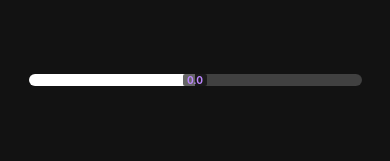
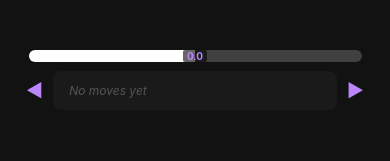
Before and after one commit to guyalt11/chess-app, a React Native app: screen / in a window 390 px wide. Shown: the part 520-681 px from the top of the page. Built offline with nearby package versions, Linux system fonts and the light colour scheme.

Commit message:
Added move history, back/farward

```diff
--- a/App.tsx
+++ b/App.tsx
@@ -9,6 +9,7 @@ import {
   Alert,
   TextInput,
   Platform,
+  ScrollView,
 } from 'react-native';
 
 import ChessBoardWebView, { ChessBoardWebViewRef } from './ChessBoardWebView';
@@ -26,6 +27,10 @@ function App(): React.JSX.Element {
   const [promotionData, setPromotionData] = useState<{ from: string; to: string } | null>(null);
   const [isFenModalVisible, setIsFenModalVisible] = useState(false);
   const [fenInput, setFenInput] = useState('');
+  const [moveHistory, setMoveHistory] = useState<{ san: string; fen: string }[]>([]);
+  const historyIndexRef = useRef<number>(-1); // -1 means at latest position
+  const isReviewingRef = useRef<boolean>(false);
+  const historyScrollRef = useRef<ScrollView>(null);
 
   useEffect(() => {
     const setupEngine = async () => {
@@ -70,7 +75,7 @@ function App(): React.JSX.Element {
                     window.board.position(window.game.fen());
                     window.ReactNativeWebView.postMessage(JSON.stringify({
                       type: 'MOVE',
-                      move: { from: '${from}', to: '${to}', fen: window.game.fen() }
+                      move: { from: '${from}', to: '${to}', san: move.san, fen: window.game.fen() }
                     }));
                     checkStatus();
                   }
@@ -93,6 +98,7 @@ function App(): React.JSX.Element {
 
   // Consolidate computer move trigger into a helper
   const triggerComputerIfItsTurn = (currentTurn: 'w' | 'b', currentFen: string) => {
+    if (isReviewingRef.current) return; // Don't play during history review
     if (currentTurn === computerColorRef.current) {
       setTimeout(() => {
         const pos = currentFen === 'startpos' ? 'startpos' : `fen ${currentFen}`;
@@ -102,11 +108,29 @@ function App(): React.JSX.Element {
     }
   };
 
-  const handleMove = (moveInfo: { from: string; to: string; fen: string }) => {
+  const handleMove = (moveInfo: { from: string; to: string; fen: string; san?: string }) => {
     const nextTurn = moveInfo.fen.split(' ')[1] as 'w' | 'b';
     currentFenRef.current = moveInfo.fen;
     setTurn(nextTurn);
     turnRef.current = nextTurn;
+
+    // Capture BEFORE resetting — the setState callback runs async so refs may have changed by then
+    const wasReviewing = isReviewingRef.current;
+    const reviewIdx = historyIndexRef.current;
+    isReviewingRef.current = false;
+
+    // Record move in history, truncating any future moves if we were in review mode
+    setMoveHistory(prev => {
+      const truncated = wasReviewing
+        ? prev.slice(0, reviewIdx + 1)
+        : prev;
+      const updated = [...truncated, { san: moveInfo.san || `${moveInfo.from}-${moveInfo.to}`, fen: moveInfo.fen }];
+      historyIndexRef.current = updated.length - 1;
+      return updated;
+    });
+
+    // Scroll to end of history
+    setTimeout(() => historyScrollRef.current?.scrollToEnd({ animated: true }), 100);
 
     // Trigger computer if it's its turn
     triggerComputerIfItsTurn(nextTurn, moveInfo.fen);
@@ -121,6 +145,9 @@ function App(): React.JSX.Element {
     setTurn('w');
     turnRef.current = 'w';
     currentFenRef.current = 'startpos';
+    setMoveHistory([]);
+    historyIndexRef.current = -1;
+    isReviewingRef.current = false;
     boardRef.current?.reset();
     engine.send('ucinewgame');
     engine.send('isready');
@@ -166,11 +193,7 @@ function App(): React.JSX.Element {
   const handleLoadFen = () => {
     if (!fenInput.trim()) return;
 
-    // Simple validation: a FEN usually has 6 parts
-    // We'll let the WebView's chess.js do the heavy lifting
     const cleanFen = fenInput.trim();
-
-    // Update internal state
     const parts = cleanFen.split(' ');
     const newTurn = (parts[1] || 'w') as 'w' | 'b';
 
@@ -178,19 +201,76 @@ function App(): React.JSX.Element {
     setTurn(newTurn);
     turnRef.current = newTurn;
     setEvaluation(0);
+    setMoveHistory([]);
+    historyIndexRef.current = -1;
+    isReviewingRef.current = false;
 
-    // Update Board
     boardRef.current?.setFen(cleanFen);
-
-    // Sync Engine
     engine.send('ucinewgame');
     engine.send(`position fen ${cleanFen}`);
 
     setIsFenModalVisible(false);
     setFenInput('');
 
-    // Check if it's computer's turn
     triggerComputerIfItsTurn(newTurn, cleanFen);
+  };
+
+  const handleStepBack = () => {
+    setMoveHistory(prev => {
+      const currentIdx = historyIndexRef.current === -1 ? prev.length - 1 : historyIndexRef.current;
+      const newIdx = Math.max(-1, currentIdx - 1);
+      historyIndexRef.current = newIdx;
+      isReviewingRef.current = newIdx < prev.length - 1;
+
+      const targetFen = newIdx === -1 ? null : prev[newIdx]?.fen;
+      if (targetFen) {
+        boardRef.current?.setFen(targetFen);
+        const t = (targetFen.split(' ')[1] || 'w') as 'w' | 'b';
+        setTurn(t);
+        turnRef.current = t;
+      } else if (newIdx === -1) {
+        // Back to start
+        boardRef.current?.injectJavaScript?.(`
+          if (window.board && window.game) {
+            window.game.reset();
+            window.board.start();
+          }
+        `);
+        setTurn('w');
+        turnRef.current = 'w';
+      }
+      return prev;
+    });
+  };
+
+  const handleStepForward = () => {
+    setMoveHistory(prev => {
+      const currentIdx = historyIndexRef.current;
+      if (currentIdx >= prev.length - 1) {
+        // Already at latest
+        isReviewingRef.current = false;
+        historyIndexRef.current = prev.length - 1;
+        return prev;
+      }
+      const newIdx = currentIdx + 1;
+      historyIndexRef.current = newIdx;
+      isReviewingRef.current = newIdx < prev.length - 1;
+
+      const targetFen = prev[newIdx]?.fen;
+      if (targetFen) {
+        boardRef.current?.setFen(targetFen);
+        const t = (targetFen.split(' ')[1] || 'w') as 'w' | 'b';
+        setTurn(t);
+        turnRef.current = t;
+
+        if (!isReviewingRef.current) {
+          // Reached latest position – re-enable engine if it's computer's turn
+          currentFenRef.current = targetFen;
+          triggerComputerIfItsTurn(t, targetFen);
+        }
+      }
+      return prev;
+    });
   };
 
   return (
@@ -214,12 +294,10 @@ function App(): React.JSX.Element {
           {/* Horizontal Evaluation Bar */}
           <View style={styles.evalBarContainer}>
             <View style={[styles.evalBarBackground, { width: '100%' }]}>
-              {/* White part (left) */}
               <View style={[styles.evalBarFill, {
                 width: `${getEvalPercentage()}%`,
                 backgroundColor: '#FFFFFF'
               }]} />
-              {/* Black part (right) */}
               <View style={[styles.evalBarFill, {
                 width: `${100 - getEvalPercentage()}%`,
                 backgroundColor: '#404040'
@@ -229,6 +307,73 @@ function App(): React.JSX.Element {
               <Text style={styles.evalText}>
                 {evaluation > 0 ? `+${evaluation.toFixed(1)}` : evaluation.toFixed(1)}
               </Text>
+            </View>
+          </View>
+
+          {/* Move History + Navigation */}
+          <View style={styles.historyContainer}>
+            <View style={styles.historyNavRow}>
+              <TouchableOpacity style={styles.navButton} onPress={handleStepBack}>
+                <Text style={styles.navButtonText}>◀</Text>
+              </TouchableOpacity>
+              <ScrollView
+                ref={historyScrollRef}
+                horizontal
+                style={styles.historyScroll}
+                showsHorizontalScrollIndicator={false}
+                contentContainerStyle={styles.historyScrollContent}
+              >
+                {moveHistory.length === 0 ? (
+                  <Text style={styles.noMovesText}>No moves yet</Text>
+                ) : (
+                  Array.from({ length: Math.ceil(moveHistory.length / 2) }, (_, i) => (
+                    <View key={i} style={styles.movePair}>
+                      <Text style={styles.moveNumber}>{i + 1}.</Text>
+                      {moveHistory[i * 2] && (
+                        <TouchableOpacity
+                          onPress={() => {
+                            historyIndexRef.current = i * 2;
+                            isReviewingRef.current = i * 2 < moveHistory.length - 1;
+                            boardRef.current?.setFen(moveHistory[i * 2].fen);
+                            const t = (moveHistory[i * 2].fen.split(' ')[1] || 'w') as 'w' | 'b';
+                            setTurn(t);
+                            turnRef.current = t;
+                          }}
+                        >
+                          <Text style={[
+                            styles.moveText,
+                            historyIndexRef.current === i * 2 && styles.moveTextActive
+                          ]}>
+                            {moveHistory[i * 2].san}
+                          </Text>
+                        </TouchableOpacity>
+                      )}
+                      {moveHistory[i * 2 + 1] && (
+                        <TouchableOpacity
+                          onPress={() => {
+                            historyIndexRef.current = i * 2 + 1;
+                            isReviewingRef.current = (i * 2 + 1) < moveHistory.length - 1;
+                            boardRef.current?.setFen(moveHistory[i * 2 + 1].fen);
+                            const t = (moveHistory[i * 2 + 1].fen.split(' ')[1] || 'w') as 'w' | 'b';
+                            setTurn(t);
+                            turnRef.current = t;
+                          }}
+                        >
+                          <Text style={[
+                            styles.moveText,
+                            historyIndexRef.current === i * 2 + 1 && styles.moveTextActive
+                          ]}>
+                            {moveHistory[i * 2 + 1].san}
+                          </Text>
+                        </TouchableOpacity>
+                      )}
+                    </View>
+                  ))
+                )}
+              </ScrollView>
+              <TouchableOpacity style={styles.navButton} onPress={handleStepForward}>
+                <Text style={styles.navButtonText}>▶</Text>
+              </TouchableOpacity>
             </View>
           </View>
         </View>
@@ -385,6 +530,63 @@ const styles = StyleSheet.create({
     paddingHorizontal: 4,
     borderRadius: 2,
   },
+  historyContainer: {
+    width: '100%',
+    marginTop: 8,
+    paddingHorizontal: 6,
+  },
+  historyNavRow: {
+    flexDirection: 'row',
+    alignItems: 'center',
+  },
+  historyScroll: {
+    flex: 1,
+    backgroundColor: '#1A1A1A',
+    borderRadius: 8,
+    maxHeight: 44,
+  },
+  historyScrollContent: {
+    alignItems: 'center',
+    paddingHorizontal: 8,
+  },
+  movePair: {
+    flexDirection: 'row',
+    alignItems: 'center',
+    paddingHorizontal: 4,
+  },
+  moveNumber: {
+    color: '#666',
+    fontSize: 12,
+    marginRight: 2,
+  },
+  moveText: {
+    color: '#CCC',
+    fontSize: 13,
+    fontWeight: '500',
+    paddingHorizontal: 5,
+    paddingVertical: 6,
+    borderRadius: 4,
+  },
+  moveTextActive: {
+    color: '#BB86FC',
+    backgroundColor: 'rgba(187, 134, 252, 0.15)',
+  },
+  noMovesText: {
+    color: '#555',
+    fontSize: 12,
+    paddingHorizontal: 8,
+    paddingVertical: 12,
+    fontStyle: 'italic',
+  },
+  navButton: {
+    paddingHorizontal: 10,
+    paddingVertical: 10,
+  },
+  navButtonText: {
+    color: '#BB86FC',
+    fontSize: 18,
+    fontWeight: 'bold',
+  },
   boardContainer: {
     justifyContent: 'center',
     alignItems: 'center',
--- a/ChessBoardWebView.tsx
+++ b/ChessBoardWebView.tsx
@@ -213,7 +213,7 @@ const ChessBoardWebView = forwardRef<ChessBoardWebViewRef, Props>(
               board.position(game.fen());
               window.ReactNativeWebView.postMessage(JSON.stringify({
                 type: 'MOVE',
-                move: { from: move.from, to: move.to, fen: game.fen() }
+                move: { from: move.from, to: move.to, san: move.san, fen: game.fen() }
               }));
               sourceSquare = null;
               removeHighlights();
@@ -263,7 +263,7 @@ const ChessBoardWebView = forwardRef<ChessBoardWebViewRef, Props>(
 
             window.ReactNativeWebView.postMessage(JSON.stringify({
               type: 'MOVE',
-              move: { from: source, to: target, fen: game.fen() }
+              move: { from: source, to: target, san: move.san, fen: game.fen() }
             }));
             sourceSquare = null;
             removeHighlights();
```
